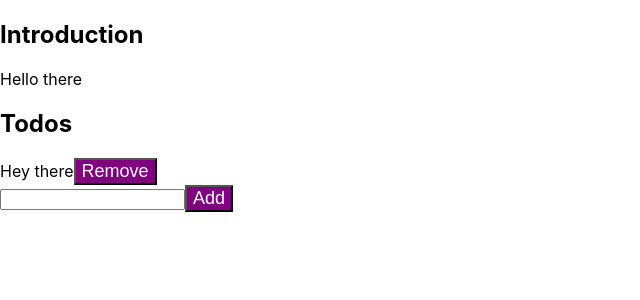
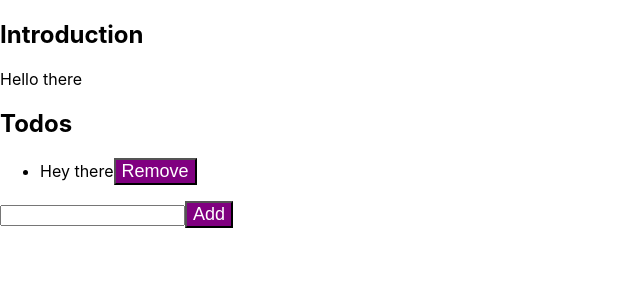
Before and after one commit to iuliancarnaru/no-bs-ts, a React (Create React App) app in the folder rrts/: page / in a window 1280 px wide. Shown: the top 300 px of the page, without its empty margins (0-640 px from the left). Built offline with nearby package versions, Linux system fonts and the light colour scheme.

Commit message:
generic components

```diff
--- a/rrts/src/App.tsx
+++ b/rrts/src/App.tsx
@@ -3,6 +3,8 @@ import React, {
   DetailedHTMLProps,
   Dispatch,
   FunctionComponent,
+  HTMLAttributes,
+  ReactNode,
   SetStateAction,
   useCallback,
   useEffect,
@@ -34,6 +36,26 @@ const Button: FunctionComponent<
   </button>
 );
 
+function UL<T>({
+  items,
+  render,
+  itemClick,
+}: DetailedHTMLProps<HTMLAttributes<HTMLUListElement>, HTMLUListElement> & {
+  items: T[];
+  render: (item: T) => ReactNode;
+  itemClick: (item: T) => void;
+}) {
+  return (
+    <ul>
+      {items.map((item, idx) => (
+        <li onClick={() => itemClick(item)} key={idx}>
+          {render(item)}
+        </li>
+      ))}
+    </ul>
+  );
+}
+
 function App() {
   const { todos, addTodo, removeTodo } = useTodos([
     {
@@ -57,14 +79,18 @@ function App() {
       <Box>Hello there</Box>
 
       <Heading title="Todos" />
-      {todos.map((todo) => (
-        <div key={todo.id}>
-          {todo.text}
-          <Button type="button" onClick={() => removeTodo(todo.id)}>
-            Remove
-          </Button>
-        </div>
-      ))}
+      <UL
+        itemClick={(item) => alert(item.id)}
+        items={todos}
+        render={(todo) => (
+          <>
+            {todo.text}
+            <Button type="button" onClick={() => removeTodo(todo.id)}>
+              Remove
+            </Button>
+          </>
+        )}
+      />
       <div>
         <input type="text" ref={newTodoRef} />
         <Button onClick={onAddTodo}>Add</Button>
```
